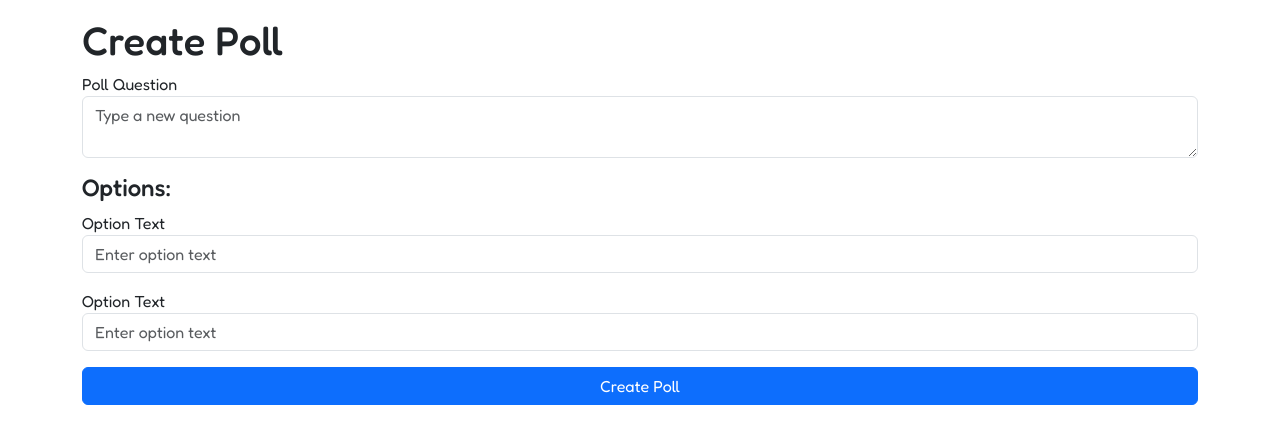
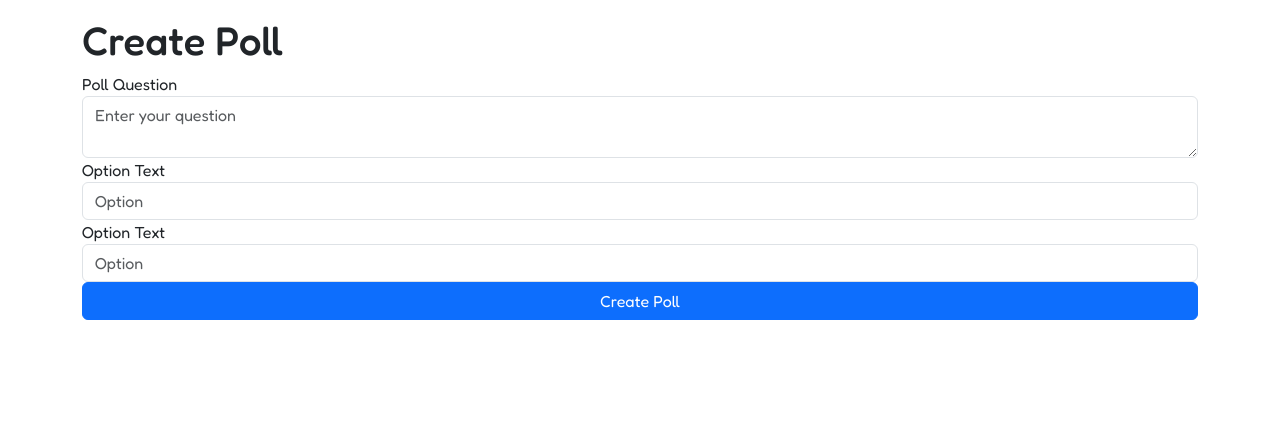
Before and after one commit to whdev36/flask-voting-system, a Flask app: page /create-poll in a window 1280 px wide. Shown: the part 58-502 px from the top of the page. Run offline with Flask 3, Linux system fonts and the light colour scheme; some libraries are stand-ins or nearby versions.

Commit message:
create poll update

```diff
--- a/app/templates/create-poll.html
+++ b/app/templates/create-poll.html
@@ -4,17 +4,22 @@
 	<h1>Create Poll</h1>
 	<form method="post">
 		{{ form.hidden_tag() }}
-		<div class="mb-3">
+		<div>
 			{{ form.question.label }}
-			{{ form.question(class='form-control', placeholder='Type a new question') }}
+			{{ form.question(class='form-control', placeholder='Enter your question') }}
+			{% for error in form.question.errors %}
+				<small class="text-danger">{{ error }}</small>
+			{% endfor %}
 		</div>
-		<h4>Options:</h4>
-		{% for option in form.options %}
-			<div class="mb-3">
+		<div>
+			{% for option in form.options %}
 				{{ option.text.label }}
-				{{ option.text(class='form-control', placeholder='Enter option text') }}
-			</div>
-		{% endfor %}
+				{{ option.text(class='form-control', placeholder='Option') }}
+				{% for error in option.text.errors %}
+					<small class="text-danger">{{ error }}</small>
+				{% endfor %}
+			{% endfor %}
+		</div>
 		{{ form.submit(class='btn btn-primary w-100') }}
 	</form>
 {% endblock %}
--- a/app/templates/home.html
+++ b/app/templates/home.html
@@ -6,4 +6,8 @@
 	{% else %}
 		<h1>Welcome!</h1>
 	{% endif %}
+	<!-- All polls -->
+	{% for poll in polls %}
+		<li>{{ poll.question }}</li>
+	{% endfor %}
 {% endblock %}
--- a/app/views.py
+++ b/app/views.py
@@ -11,21 +11,27 @@ def home():
 
 @views.route('/results')
 def results():
-	return render_template('results.html')
+	polls = Poll.query.all()
+	return render_template('results.html', polls=polls)
 
 @views.route('/create-poll', methods=['GET', 'POST'])
 def create_poll():
 	form = PollForm()
 	if form.validate_on_submit():
-		poll = Poll(question=form.question.data)
-		db.session.add(poll)
-		db.session.commit()
-		for option_form in form.options:
-			option = Option(text=option_form.text.data, poll_id=poll.id)
-			db.session.add(option)
-		db.session.commit()
-		flash('Poll successfully created!', 'success')
-		return redirect(url_for('home'))
+		try:
+			poll = Poll(question=form.question.data)
+			db.session.add(poll)
+			db.session.commit()
+			for  option_form in form.options:
+				if option_form.text.date.strip():
+					option = Option(text=option_form.text.data, poll_id=poll.id)
+					db.session.add(option)
+			db.session.commit()
+			flash('Poll successfully created!', 'success')
+			return redirect(url_for('home'))
+		except Exception as e:
+			db.session.rollback()
+			flash(f'Error: {str(e)}', 'danger')
 	return render_template('create-poll.html', form=form)
 
 @views.route('/vote')
```
